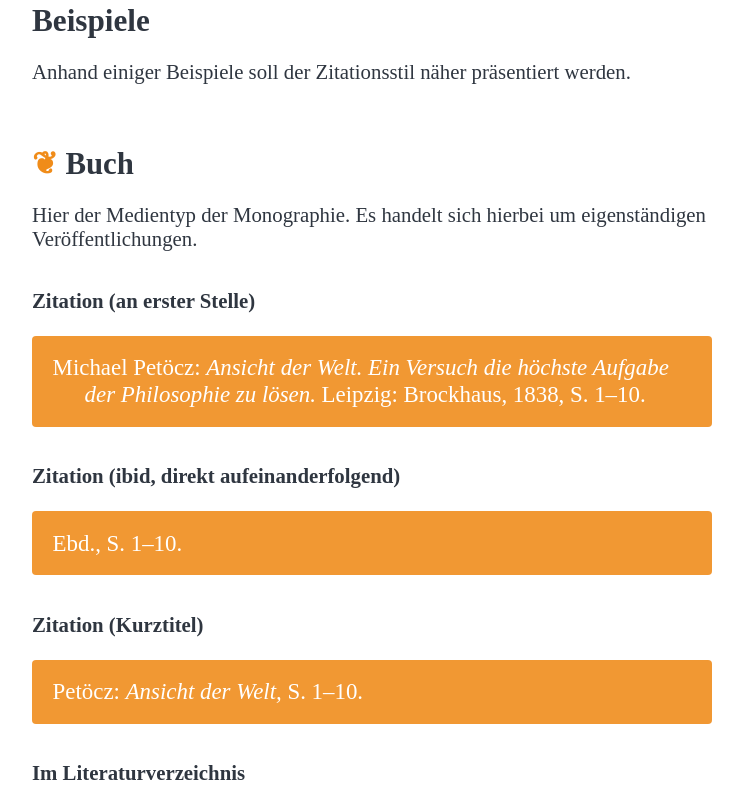
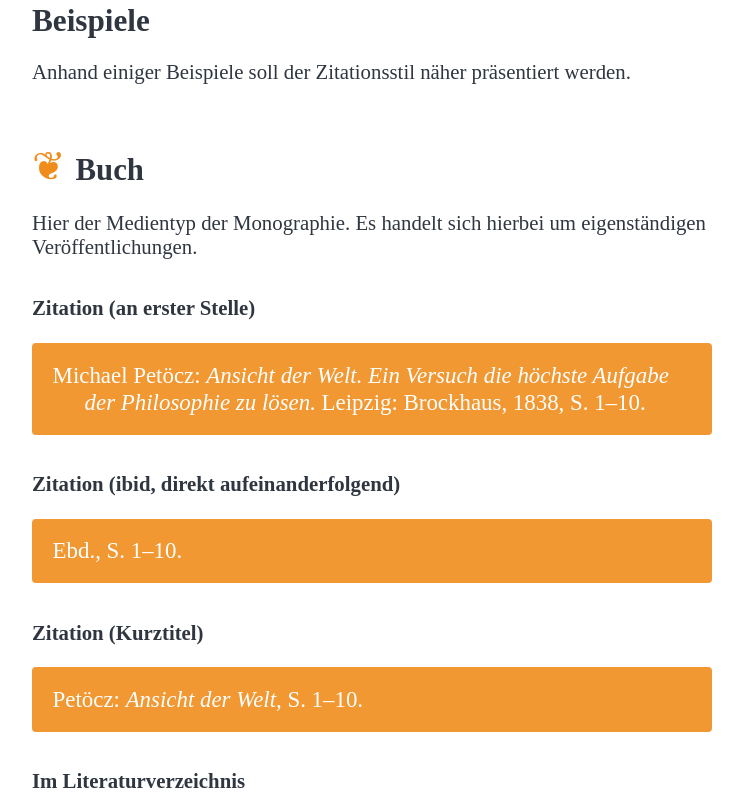
Before and after one commit to maybegeek/hi-pkm, a plain HTML site: page index.htm in a window 1280 px wide. Shown: the part 769-1574 px from the top of the page, without its empty margins (268-1011 px from the left). Drawn offline with Linux system fonts and the light colour scheme; a script that the page names is missing.

Commit message:
edit h3 aldus and line-height

```diff
--- a/layout/css/style.css
+++ b/layout/css/style.css
@@ -75,11 +75,16 @@ article h3 {
   margin-top: 2em;
   margin-bottom: 0.1em;
   font-size: 1.48em;
+  text-indent: -1.2em;
+  padding-left: 1.2em;
+  line-height: 1.12;
 }
 
 article.beispiele h3::before {
   content: "❦ ";
   color: rgba(238, 127, 0, 0.9);
+  font-weight: normal;
+  font-size: 1.3em;
 }
 
 article h4 {
```
